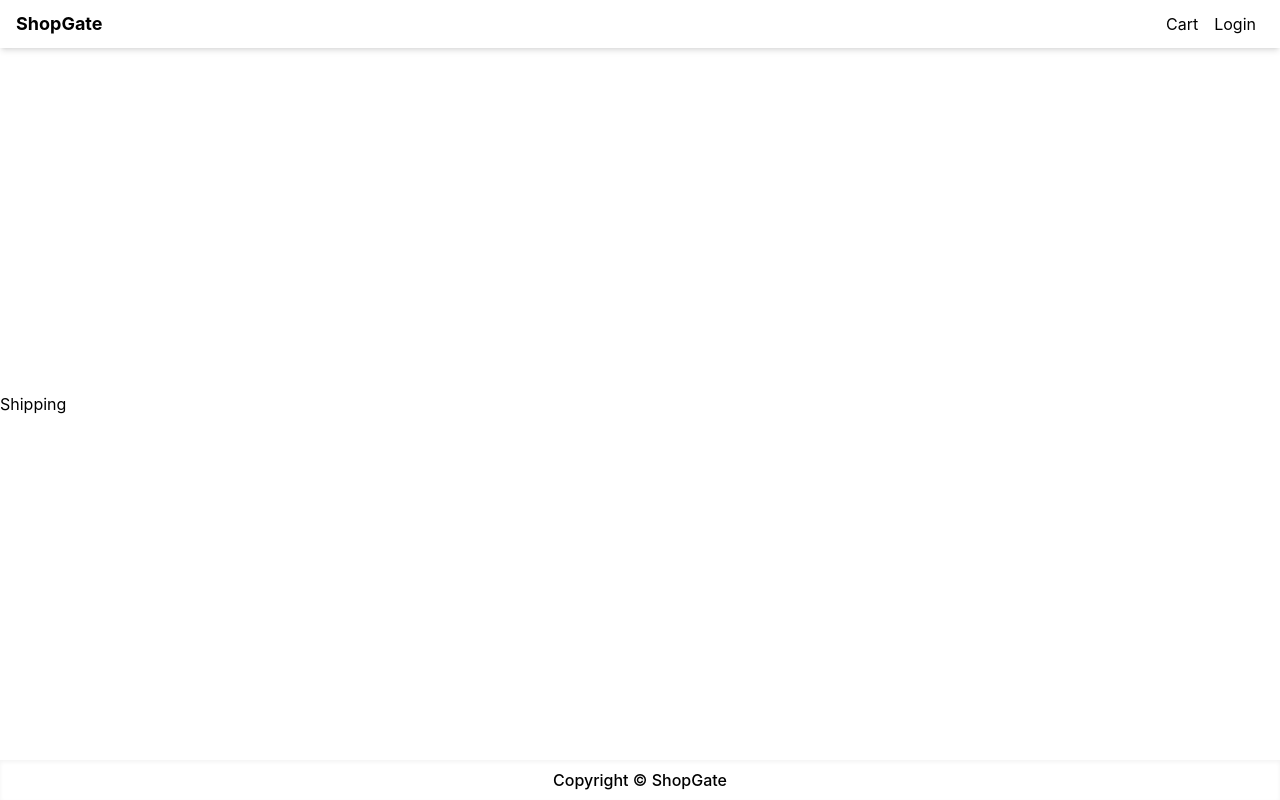
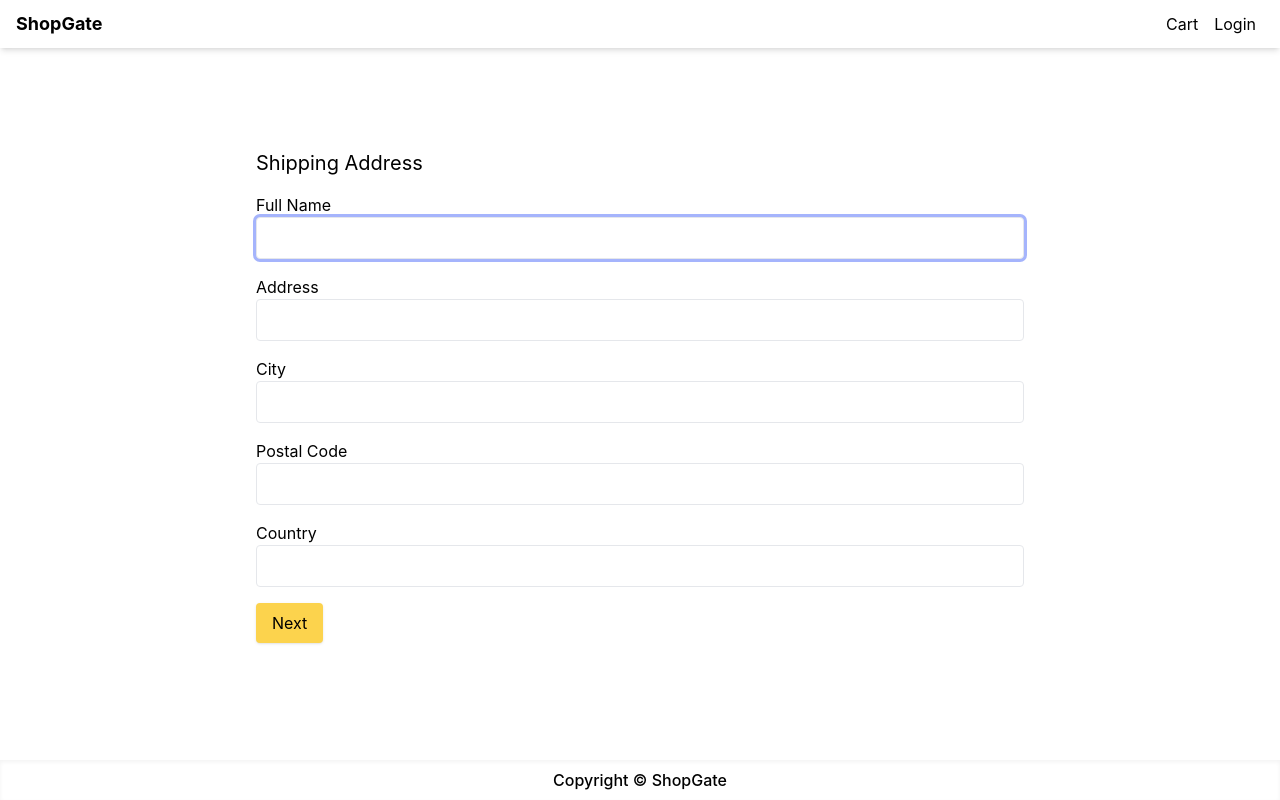
Before and after one commit to TimmyChan99/e-commerce, a Next.js app: page /shipping in a window 1280 px wide. Built offline with nearby package versions, Linux system fonts and the light colour scheme; no server answers.

Commit message:
Create Shipping page

```diff
--- a/pages/auth/login.tsx
+++ b/pages/auth/login.tsx
@@ -1,5 +1,5 @@
 import Link from 'next/link';
-import React, { useEffect, useState } from 'react'
+import React, { useEffect, useState } from 'react';
 import Layout from '../../components/Layout';
 import { useForm } from 'react-hook-form';
 import { signIn, useSession } from 'next-auth/react';
--- a/pages/shipping.tsx
+++ b/pages/shipping.tsx
@@ -1,12 +1,102 @@
-import React from 'react'
+import { useForm } from 'react-hook-form';
 import Layout from '../components/Layout'
 
-const shipping = () => {
+type Inputs = {
+	fullName: string;
+	address: string;
+	city: string;
+	postalCode: string;
+	country: string;
+};
+
+const Shipping = () => {
+	const { register, handleSubmit, formState: { errors } } = useForm<Inputs>();
+
+	const onSubmit = (data: Inputs) => {
+		console.log(data);
+	};
+
 	return (
-		<Layout title='Shipping'>
-			<h1>Shipping</h1>
-		</Layout>
+		<Layout title="Shipping Address">
+      {/* <CheckoutWizard activeStep={1} /> */}
+      <form
+        className="mx-auto max-w-screen-md"
+        onSubmit={handleSubmit(onSubmit)}
+      >
+        <h1 className="mb-4 text-xl">Shipping Address</h1>
+        <div className="mb-4">
+          <label htmlFor="fullName">Full Name</label>
+          <input
+            className="w-full"
+            id="fullName"
+            autoFocus
+            {...register('fullName', {
+              required: 'Please enter full name',
+            })}
+          />
+          {errors.fullName && (
+            <div className="text-red-500">{errors.fullName.message}</div>
+          )}
+        </div>
+        <div className="mb-4">
+          <label htmlFor="address">Address</label>
+          <input
+            className="w-full"
+            id="address"
+            {...register('address', {
+              required: 'Please enter address',
+              minLength: { value: 3, message: 'Address is more than 2 chars' },
+            })}
+          />
+          {errors.address && (
+            <div className="text-red-500">{errors.address.message}</div>
+          )}
+        </div>
+        <div className="mb-4">
+          <label htmlFor="city">City</label>
+          <input
+            className="w-full"
+            id="city"
+            {...register('city', {
+              required: 'Please enter city',
+            })}
+          />
+          {errors.city && (
+            <div className="text-red-500 ">{errors.city.message}</div>
+          )}
+        </div>
+        <div className="mb-4">
+          <label htmlFor="postalCode">Postal Code</label>
+          <input
+            className="w-full"
+            id="postalCode"
+            {...register('postalCode', {
+              required: 'Please enter postal code',
+            })}
+          />
+          {errors.postalCode && (
+            <div className="text-red-500 ">{errors.postalCode.message}</div>
+          )}
+        </div>
+        <div className="mb-4">
+          <label htmlFor="country">Country</label>
+          <input
+            className="w-full"
+            id="country"
+            {...register('country', {
+              required: 'Please enter country',
+            })}
+          />
+          {errors.country && (
+            <div className="text-red-500 ">{errors.country.message}</div>
+          )}
+        </div>
+        <div className="mb-4 flex justify-between">
+          <button className="primary-button">Next</button>
+        </div>
+      </form>
+    </Layout>
 	)
 }
 
-export default shipping
+export default Shipping;
```
